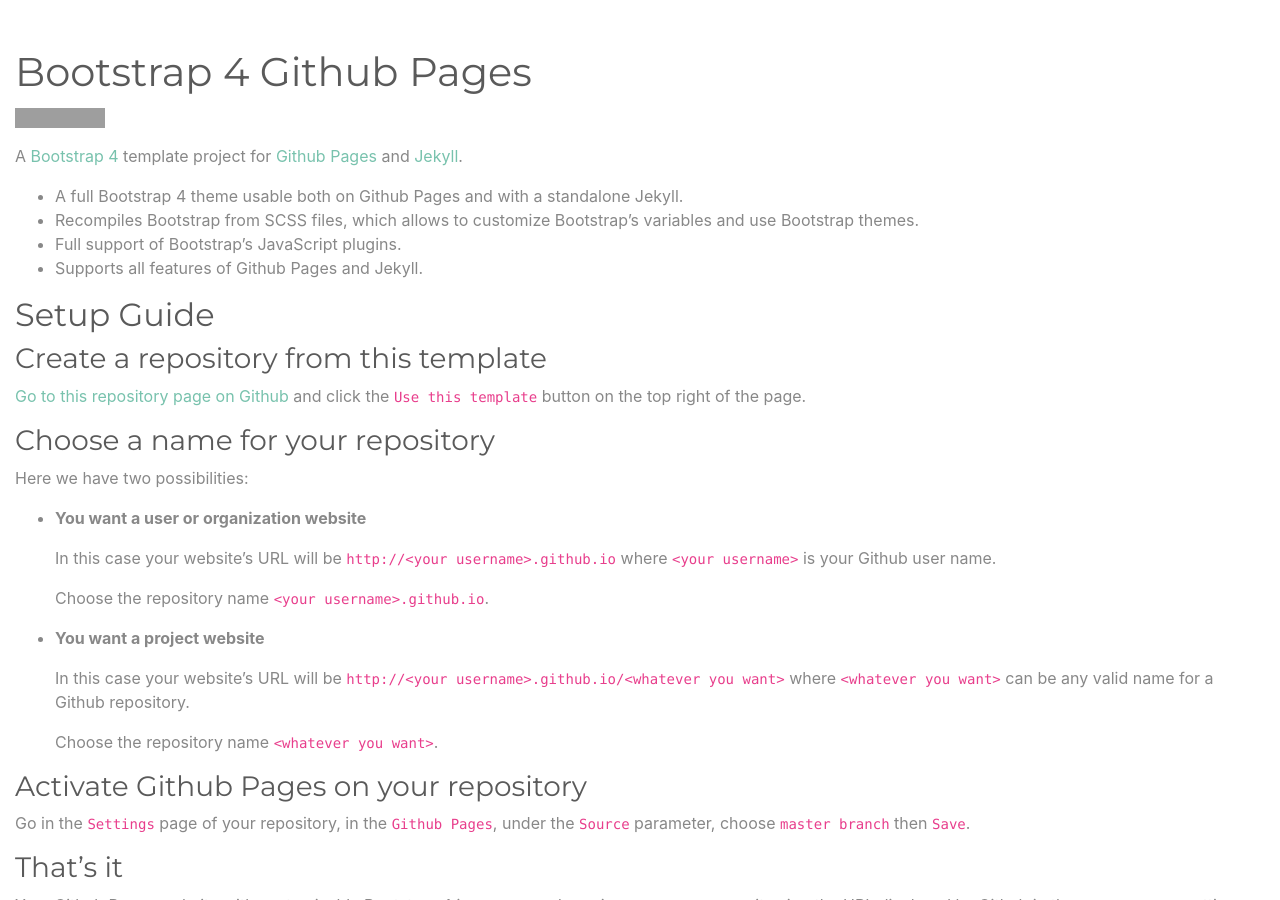
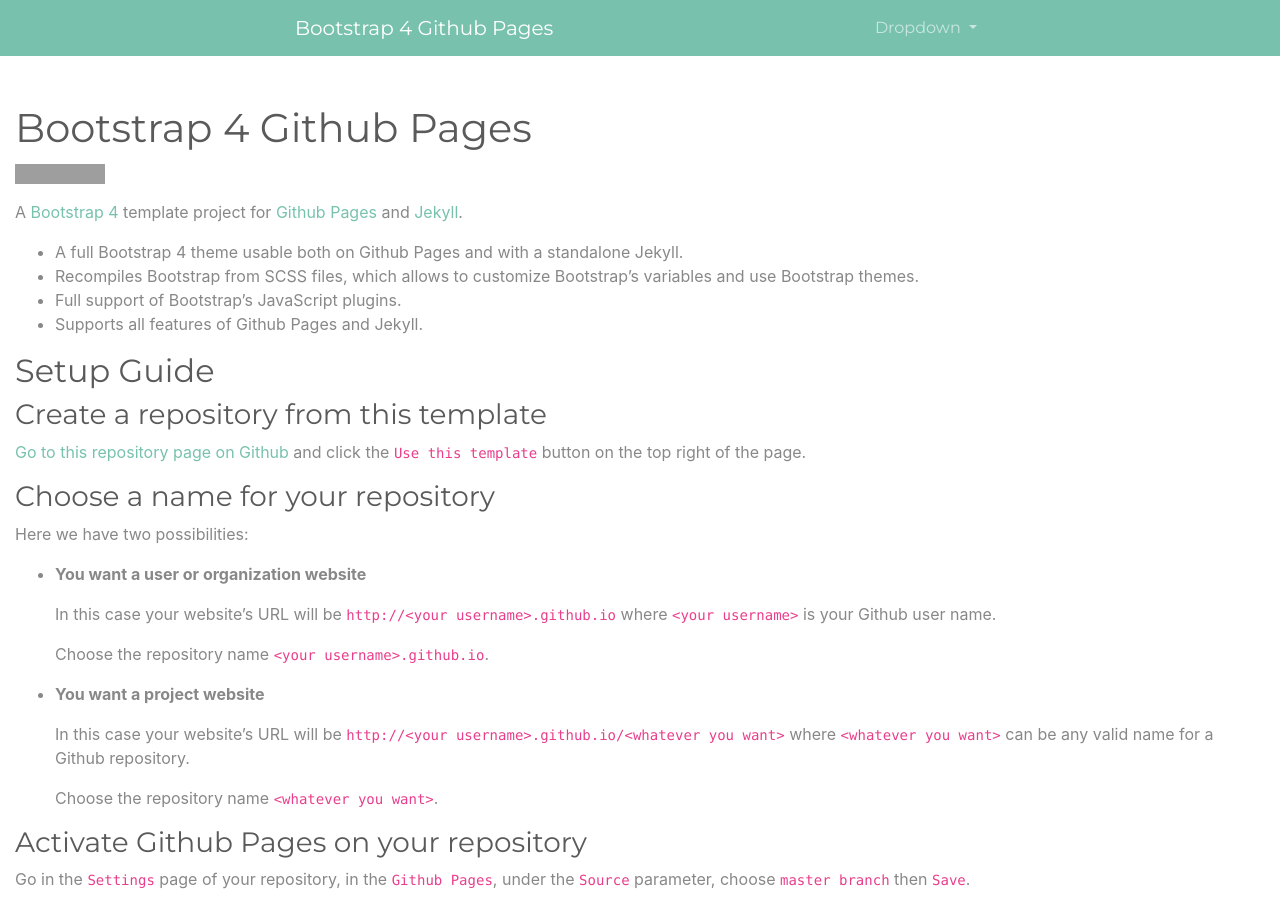
Before and after one commit to JaliscoComoVamos/epc2020, a Jekyll site: the page built from index.md, in a window 1280 px wide and 900 px high. Built offline with Jekyll 4.4.1, drawn with Linux system fonts in a browser that asks for light colours; grey boxes are pictures that could not be loaded.

Commit message:
Update header.html

```diff
--- a/_includes/header.html
+++ b/_includes/header.html
@@ -1,5 +1,5 @@
 
-<!--<nav class="navbar navbar-expand-lg navbar-dark bg-primary">
+<nav class="navbar navbar-expand-lg navbar-dark bg-primary">
   <div class="container">
     <a class="navbar-brand" rel="author" href="{{ "/" | relative_url }}">{{ site.title | escape }}</a>
 
@@ -30,4 +30,4 @@
       </ul>
     </div>
   </div>
-</nav>-->
+</nav>
```
